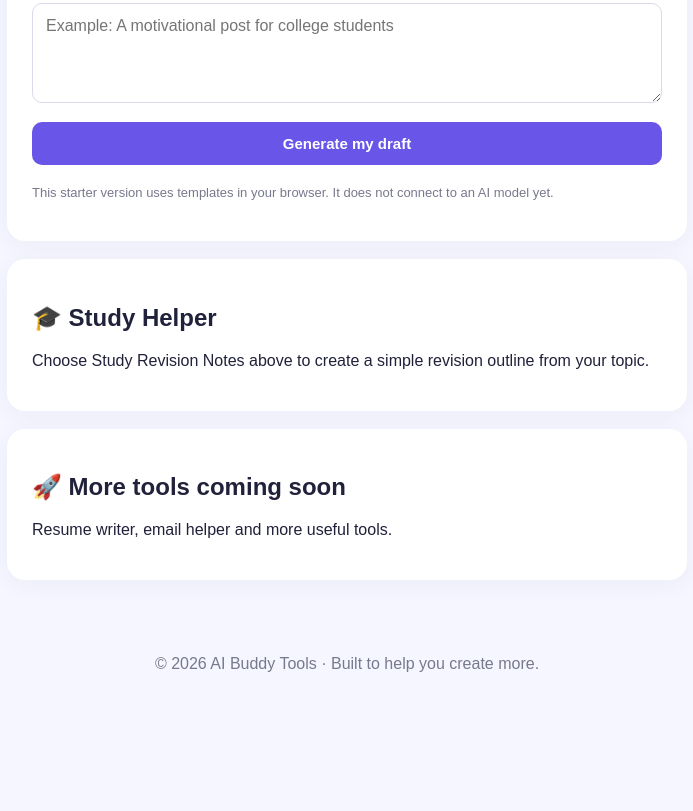
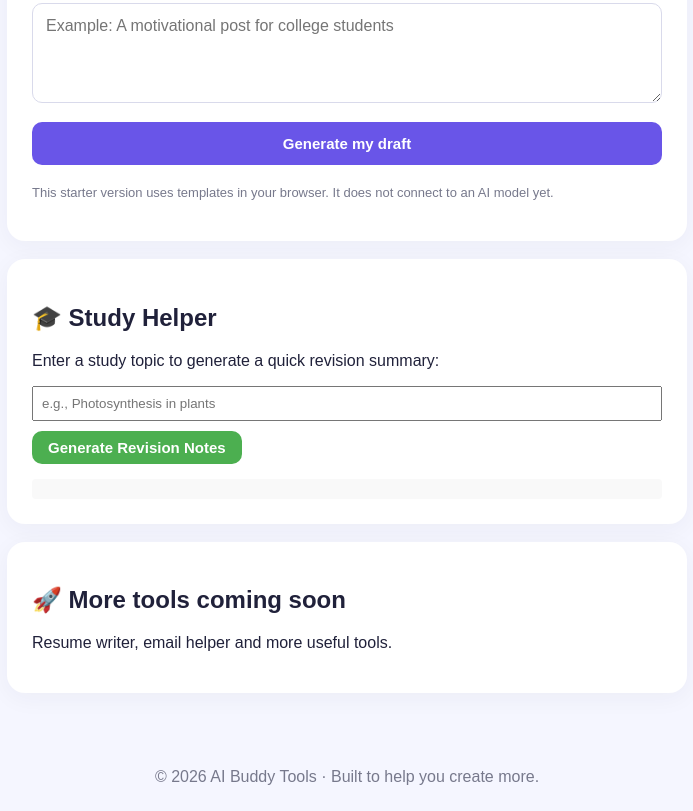
Before and after one commit to udhayagiri75-lgtm/ai-buddy-tools, a plain HTML site: page index.html in a window 1280 px wide. Shown: the part 571-1382 px from the top of the page, without its empty margins (293-986 px from the left). Before the commit the page ends 1269 px from the top, so only its background shows below. Drawn offline with Linux system fonts and the light colour scheme.

Commit message:
Implement study notes generator in index.html
Added functionality to generate study notes based on user input.

```diff
--- a/index.html
+++ b/index.html
@@ -153,10 +153,30 @@
     </section>
 
     <section class="tool">
-      <h2>🎓 Study Helper</h2>
-      <p>Choose Study Revision Notes above to create a
-      simple revision outline from your topic.</p>
-    </section>
+  <h2>🎓 Study Helper</h2>
+  <p>Enter a study topic to generate a quick revision summary:</p>
+  <input type="text" id="studyTopic" placeholder="e.g., Photosynthesis in plants" style="width: 100%; padding: 8px; margin-bottom: 10px;">
+  <br>
+  <button onclick="generateStudyNotes()" style="padding: 8px 16px; background-color: #4CAF50; color: white; border: none; cursor: pointer;">Generate Revision Notes</button>
+  <div id="studyResult" style="margin-top: 15px; font-weight: bold; background: #f9f9f9; padding: 10px; border-radius: 4px;"></div>
+
+  <script>
+    function generateStudyNotes() {
+      const topic = document.getElementById('studyTopic').value.trim();
+      const resultDiv = document.getElementById('studyResult');
+
+      if (!topic) {
+        resultDiv.innerHTML = "Please enter a topic first, buddy!";
+        return;
+      }
+
+      resultDiv.innerHTML = `📚 <strong>Revision Notes for "${topic}":</strong><br>` +
+                            `1. Core concept: ${topic} involves essential principles and key mechanisms.<br>` +
+                            `2. Key significance: Understanding this helps build a strong foundation.<br>` +
+                            `3. Quick takeaway: Review main definitions and practice sample questions!`;
+    }
+  </script>
+</section>
 
     <section class="tool">
       <h2>🚀 More tools coming soon</h2>
```
